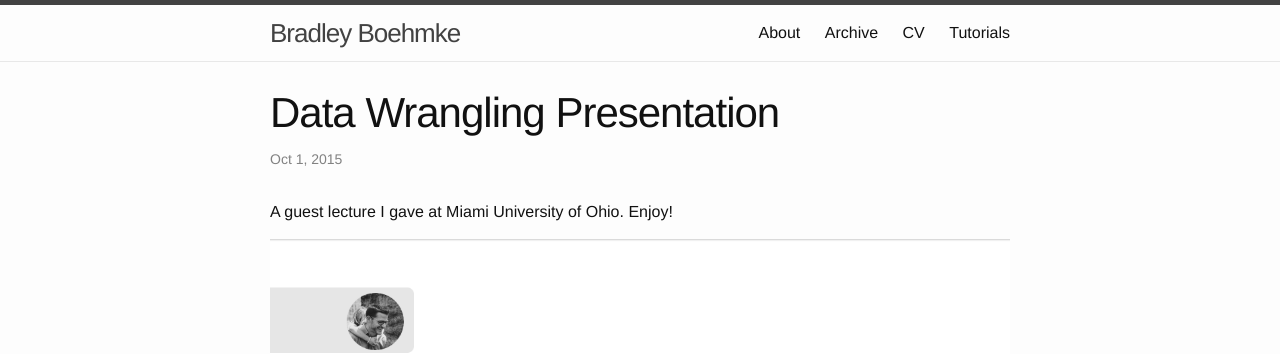
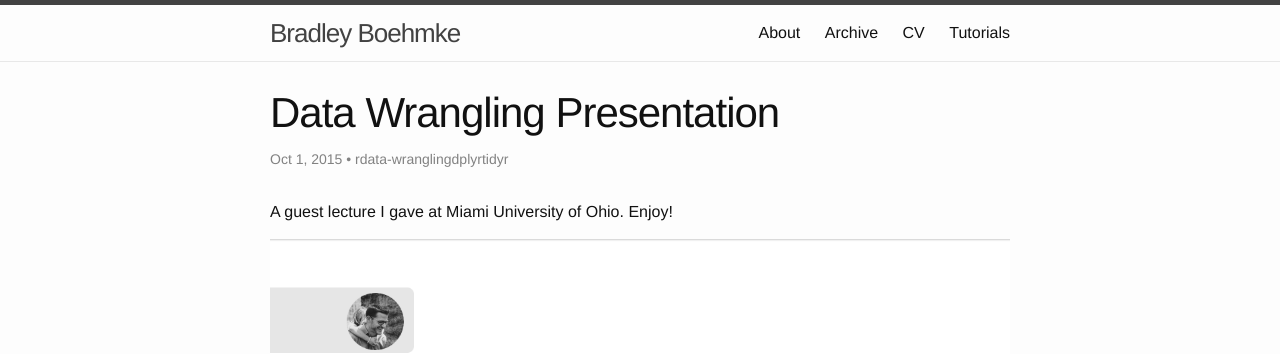
Before and after one commit to bradleyboehmke/bradleyboehmke, a Jekyll site: the page built from _posts/2015-12-28-data-wrangling-presentation.md, in a window 1280 px wide. Shown: the top 354 px of the page. Built offline with Jekyll 4.4.1, drawn with Linux system fonts in a browser that asks for light colours.

Commit message:
Update post.html

```diff
--- a/_layouts/post.html
+++ b/_layouts/post.html
@@ -5,7 +5,7 @@
 
   <header class="post-header">
     <h1 class="post-title">{{ page.title }}</h1>
-    <p class="post-meta">{{ page.date | date: "%b %-d, %Y" }}{% if page.author %} • {{ page.author }}{% endif %}{% if page.meta %} • {{ page.meta }}{% endif %}</p>
+    <p class="post-meta">{{ page.date | date: "%b %-d, %Y" }}{% if page.author %} • {{ page.author }}{% endif %}{% if page.meta %} • {{ page.meta }}{% endif %}{% if page.categories %} • {{ page.categories }}{% endif %}</p>
   </header>
 
   <article class="post-content">
```
